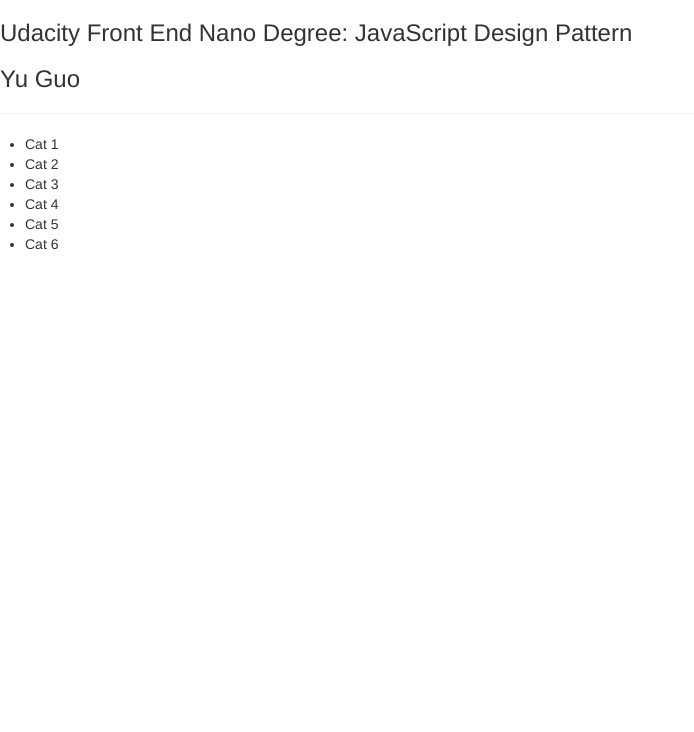
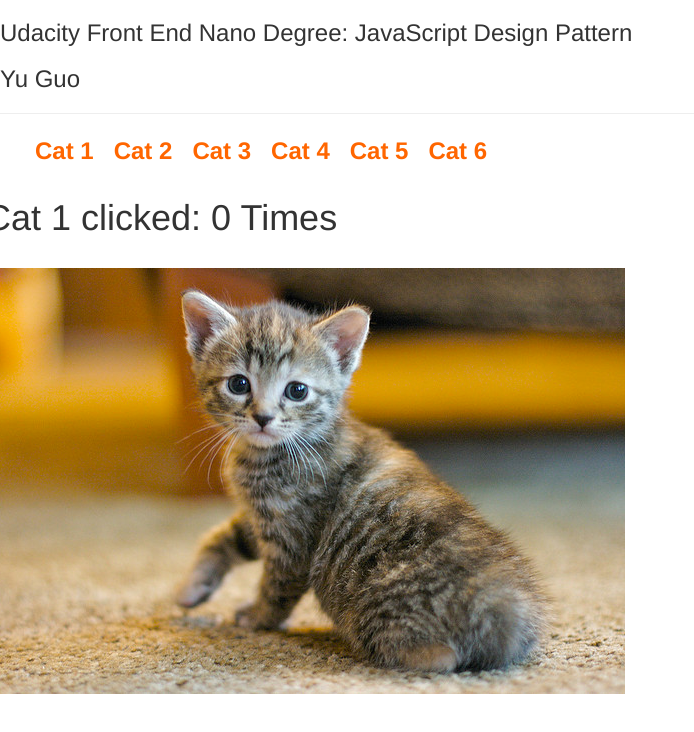
Before and after one commit to prodbuilder/udacity-nano-frontend, a plain HTML site: page JS-Design-Pattern/cat-clicker.html in a window 1280 px wide. Shown: the whole page, without its empty margins (0-694 px from the left). Drawn offline with nearby package versions, Linux system fonts and the light colour scheme.

Commit message:
[JSDP] correct toggle behavior to show 1 hide others

```diff
--- a/JS-Design-Pattern/cat-clicker.html
+++ b/JS-Design-Pattern/cat-clicker.html
@@ -4,7 +4,7 @@
 <head>
     <meta charset="UTF-8">
     <title>Cat Clicker</title>
-    <!-- <link rel="stylesheet" href="css/style.css"> -->
+    <link rel="stylesheet" href="css/style.css">
     <link href="https://maxcdn.bootstrapcdn.com/bootstrap/3.3.5/css/bootstrap.min.css" rel="stylesheet">
     <script src="https://cdnjs.cloudflare.com/ajax/libs/jquery/2.1.4/jquery.min.js"></script>
     <script src="https://cdnjs.cloudflare.com/ajax/libs/jquery-cookie/1.4.1/jquery.cookie.min.js"></script>
--- /dev/null
+++ b/JS-Design-Pattern/css/style.css
@@ -0,0 +1,9 @@
+.cat-name li
+{
+    display: inline;
+    padding: 10 px;
+    margin: 10px;
+    font-size: 24px;
+    font-weight: bold;
+    color: #f60;
+}
--- a/JS-Design-Pattern/gulpfile.js
+++ b/JS-Design-Pattern/gulpfile.js
@@ -10,6 +10,6 @@
     });
     // edit the files you watch here
     gulp
-        .watch(['js/*.js', '*.html', 'jasmine/spec/*.js'])
+        .watch(['js/*.js', 'css/*.css', '*.html', 'jasmine/spec/*.js'])
         .on('change', reload);
 });
--- a/JS-Design-Pattern/js/cat-clicker.js
+++ b/JS-Design-Pattern/js/cat-clicker.js
@@ -1,12 +1,14 @@
-var Cat = function(img, name, id) {
+var Cat = function(img, name, id, parent) {
     this.img = img;
     this.name = name;
     this.count = 0;
     this.id = id;
+    this.parent = parent;
+    console.log(this.parent)
 };
-Cat.prototype.addDiv = function($cats) {
-    $cats.append('<div class=""> <h1><span class="cat-name" id="#"> </span> clicked: <span class="count"></span> Times</h1> <br><img class="img img-responsive" src="#" id="#"></img> </div>');
-    this.elem = $cats.children().last();
+Cat.prototype.addDiv = function() {
+    this.parent.append('<div class="" style="display: none;"> <h1><span class="cat-name" id="#"> </span> clicked: <span class="count"></span> Times</h1> <br><img class="img img-responsive" src="#" id="#"></img> </div>');
+    this.elem = this.parent.children().last();
     this.elem.attr('id', 'cat-div' + this.id)
     this.addName();
     this.addImg();
@@ -36,23 +38,29 @@
 Cat.prototype.addNameList = function($catList) {
     $catList.append('<li>' + this.name + '</li>');
     this.nameElem = $catList.children().last();
-    this.nameElem.click(this.elem.toggle.bind(this.elem));
+    this.nameElem.click(this.clickName.bind(this));
+};
+Cat.prototype.clickName = function() {
+    this.elem.show();
+    this.elem.siblings().hide();
 };
 $(function() {
     console.log('start');
     var $cats = $('.cats'),
         $catList = $('.cat-name ul'),
         cats = [
-            new Cat('img/cat.jpg', 'Cat 1', 0),
-            new Cat('img/cat2.jpg', 'Cat 2', 1),
-            new Cat('img/cat3.jpg', 'Cat 3', 2),
-            new Cat('img/cat.jpg', 'Cat 4', 3),
-            new Cat('img/cat2.jpg', 'Cat 5', 4),
-            new Cat('img/cat3.jpg', 'Cat 6', 5),
+            new Cat('img/cat1.jpg', 'Cat 1', 0, $cats),
+            new Cat('img/cat2.jpg', 'Cat 2', 1, $cats),
+            new Cat('img/cat3.jpg', 'Cat 3', 2, $cats),
+            new Cat('img/cat1.jpg', 'Cat 4', 3, $cats),
+            new Cat('img/cat2.jpg', 'Cat 5', 4, $cats),
+            new Cat('img/cat3.jpg', 'Cat 6', 5, $cats),
         ];
-        cats.forEach(function(cat) {
-            cat.addDiv($cats);
-            cat.addNameList($catList);
-            cat.nameElem.click();
-        });
+    cats.forEach(function(cat) {
+        cat.addDiv();
+        cat.addNameList($catList);
+    });
+
+    // init with all hidden, and show first
+    cats[0].nameElem.click();
 });
```
